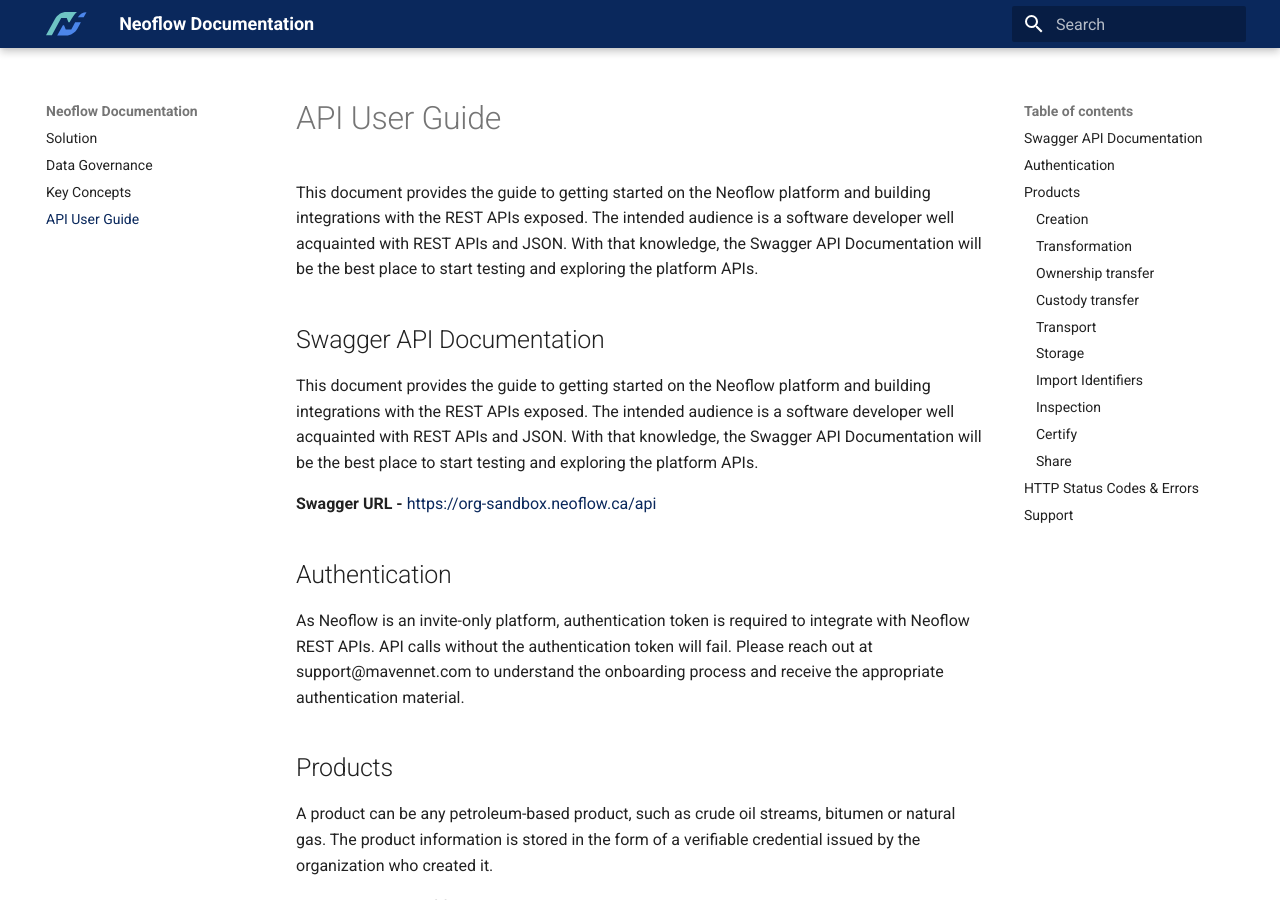
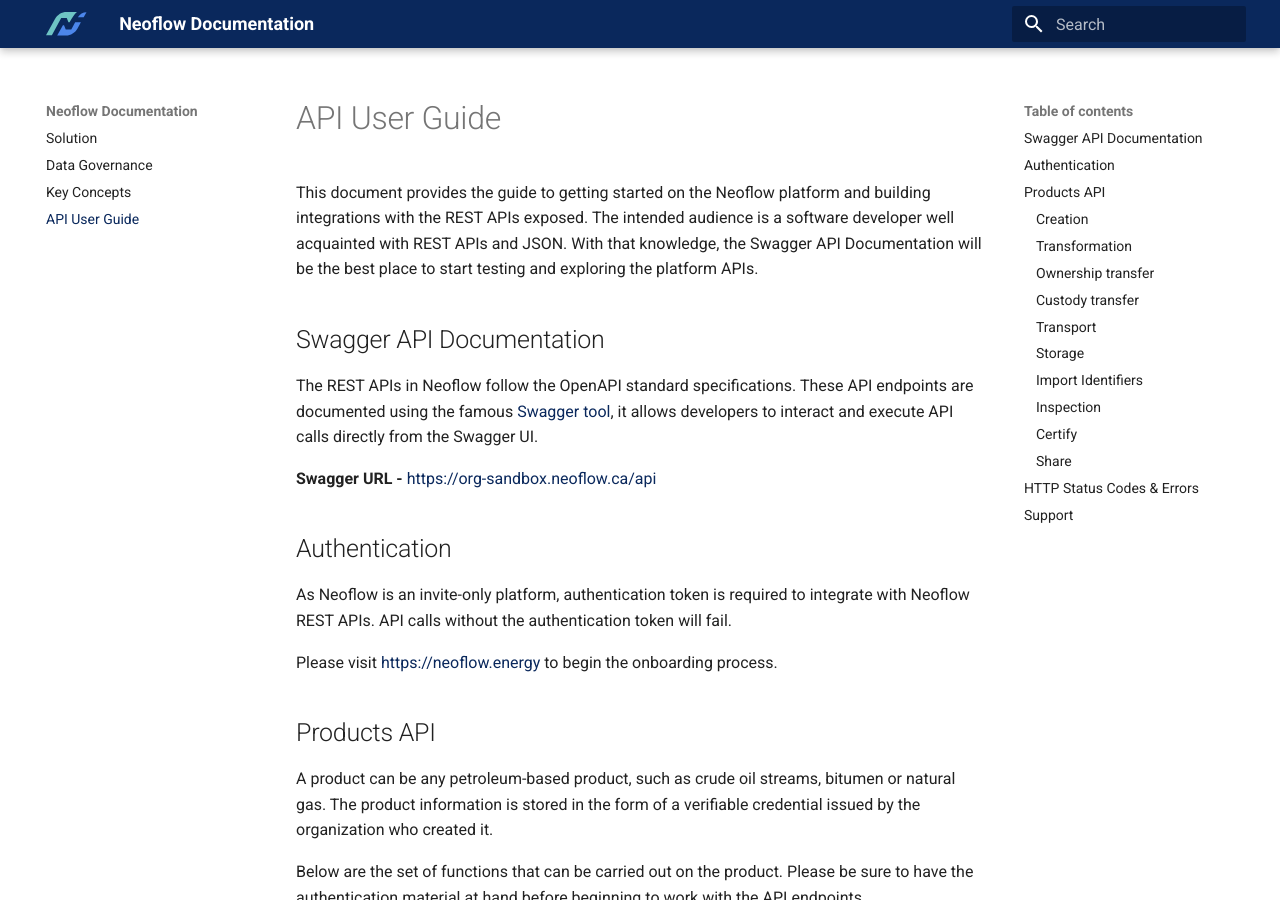
Before and after one commit to armen-mavennet/neoflow-docs-1, an MkDocs documentation site: the page built from docs/api-user-guide.md, in a window 1280 px wide and 900 px high. Built offline with MkDocs 1.6.1 and Material for MkDocs 9.7.7, drawn with Linux system fonts in a browser that asks for light colours.

Commit message:
api guide update

````diff
--- a/docs/api-user-guide.md
+++ b/docs/api-user-guide.md
@@ -4,22 +4,24 @@
 
 ## Swagger API Documentation
 
-This document provides the guide to getting started on the Neoflow platform and building integrations with the REST APIs exposed. The intended audience is a software developer well acquainted with REST APIs and JSON. With that knowledge, the Swagger API Documentation will be the best place to start testing and exploring the platform APIs.
+The REST APIs in Neoflow follow the OpenAPI standard specifications. These API endpoints are documented using the famous [Swagger tool](https://swagger.io/), it allows developers to interact and execute API calls directly from the Swagger UI.
 
 
 **Swagger URL -** [https://org-sandbox.neoflow.ca/api](https://org-sandbox.neoflow.ca/api)
 
 ## Authentication
 
-As Neoflow is an invite-only platform, authentication token is required to integrate with Neoflow REST APIs. API calls without the authentication token will fail. Please reach out at support@mavennet.com to understand the onboarding process and receive the appropriate authentication material.
+As Neoflow is an invite-only platform, authentication token is required to integrate with Neoflow REST APIs. API calls without the authentication token will fail.
 
-## Products
+Please visit [https://neoflow.energy](https://neoflow.energy) to begin the onboarding process.
+
+## Products API
 
 A product can be any petroleum-based product, such as crude oil streams, bitumen or natural gas. The product information is stored in the form of a verifiable credential issued by the organization who created it.
 
 Below are the set of functions that can be carried out on the product. Please be sure to have the authentication material at hand before beginning to work with the API endpoints.
 
-### Creation
+#### Creation
 
 The products can be created and fetched in the Neoflow platform using below set of API endpoints. When a product is created, a corresponding creation of the product event is also stored in Neoflow. Each product and the event is uniquely identified with a UUID.
 
@@ -28,7 +30,7 @@
 GET /v1/products
 GET /v1/products/{id}
 ```
-### Transformation
+#### Transformation
 
 Within a lifecycle of the product(s), the owner of the product(s) can upgrade, refine, blend, pool and split into multiple child products. Every new transformed child product issues a verifiable credential. Eg. Bitumen and Naphtha can be upgraded to Crude Oil. Gasoline can be split into multiple gasoline batches. Each transformation is stored as an event associated to the product.
 
@@ -36,7 +38,7 @@
 POST /v1/products/transform
 ```
 
-### Ownership transfer
+#### Ownership transfer
 
 The ownership transfer of the product is carried out in three steps -
 1. The current owner organization creates an ownership transfer request for the product with the prospective new owner of the product.
@@ -52,7 +54,7 @@
 DELETE /v1/products/transfer/requests
 ```
 
-### Custody transfer
+#### Custody transfer
 
 The custody transfer of the product follows similar three steps process as ownership transfer -
 1. The current owner or the custodian organization creates a custody transfer request for the product with the prospective new custodian of the product.
@@ -68,7 +70,7 @@
 DELETE /v1/products/transfer/requests
 ```
 
-### Transport
+#### Transport
 
 The custodian organization transports the product from one location to another. This movement is recorded in Neoflow in the form of `start` and `end` transport events. Bill of Lading details are captured at during this process. Transport events support correction of the details using the VC revocation standards.
 
@@ -77,7 +79,7 @@
 PUT /v1/products/transport
 ```
 
-### Storage
+#### Storage
 
 The owner or custodian organization stores the product at a given tank location. This is recorded in Neoflow as `start` event - indicating the product is in storage at the tank location and `end` event - indicating the product is out of storage.
 
@@ -85,7 +87,7 @@
 POST /v1/products/storage
 ```
 
-### Import Identifiers
+#### Import Identifiers
 
 The owner of the product should first share the product with their customs broker. The broker can then access the product and add relevant identifiers from the import declaration documents (i.e. entry summary ID, free trade zone admissions no. or QP In-Bond). This is stored as an event on Neoflow. Neoflow supports correction of the import identifier details using the VC revocation standards.
 
@@ -94,21 +96,21 @@
 PUT /v1/products/QPInBond
 ```
 
-### Inspection
+#### Inspection
 
 The owner or custodian organization can inspect the product for its physical and chemical specifications at any point of time. The inspection result is recorded as event in Neoflow.
 
 ```
 POST /v1/products/inspect
 ```
-### Certify
+#### Certify
 
 Neoflow enables users to submit pre-arrival and "intent to import" information to customs and regulatory agencies. The owner can claim free trade agreement benefits by "certifying" eligibility and submitting required data fields to the relevant parties.
 
 ```
 POST /v1/products/certify
 ```
-### Share
+#### Share
 
 The owner of the product can share or unshare the product with another organization(s). If the product is shared, an organization can access all the product details such as product's physical and chemical specifications, associated events with their location of occurrence, origin, product's composition/traceablility hierarchy and uploaded documents if any.
 
````
